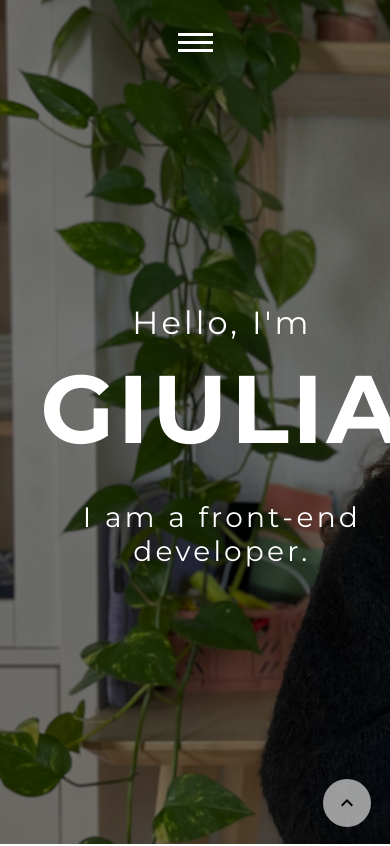
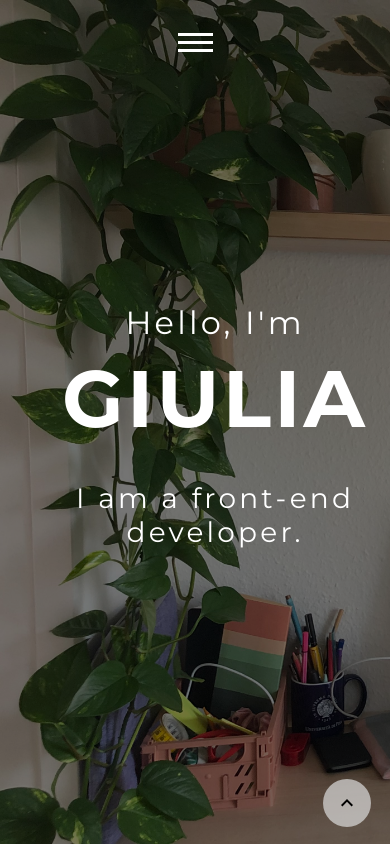
Before and after one commit to giuliafarina/Gatsy_portfolio, a Gatsby site: page / in a window 390 px wide. Shown: the top 846 px of the page. Built offline with nearby package versions, Linux system fonts and the light colour scheme; Gatsby itself is replaced by a stand-in of ours.

Commit message:
adjust hero section background mobile

```diff
--- a/src/styles/contact.module.css
+++ b/src/styles/contact.module.css
@@ -1,6 +1,7 @@
 .wrapper_contact {
     padding: 10% 5%;
     text-align: center;
+    height: 100vh;
 }
 
 .wrapper_contact a {
@@ -9,7 +10,7 @@
 }
 
 .container_contact {
-    margin-top: 10%;
+    margin-top: 7%;
 }
 
 .container_contact p {
--- a/src/styles/hero.module.css
+++ b/src/styles/hero.module.css
@@ -4,6 +4,7 @@
     color: white;
     padding: 7% 5%;
     height: 100vh;
+    width: 100%;
     position: relative;
     background-attachment: fixed;
 }
@@ -34,8 +35,9 @@
 }
 
 .title {
-    font-size: 6rem;
+    font-size: 5rem;
     font-weight: bold;
+    text-align: center;
 }
 
 @media (max-width:600px) {
@@ -44,4 +46,14 @@
         margin-top: 70%;
         font-size: 1.3rem;
     }
+    .heroSection {
+        background: url("../images/desk.jpg");
+        background-size: cover;
+        color: white;
+        padding: 7% 5%;
+        height: 100vh;
+        width: 100%;
+        position: relative;
+        background-attachment: fixed;
+    }
 }
```
Also changed, not shown: src/images/desk2cropped.jpg (added), src/images/giuliaDesk.jpg (added).
